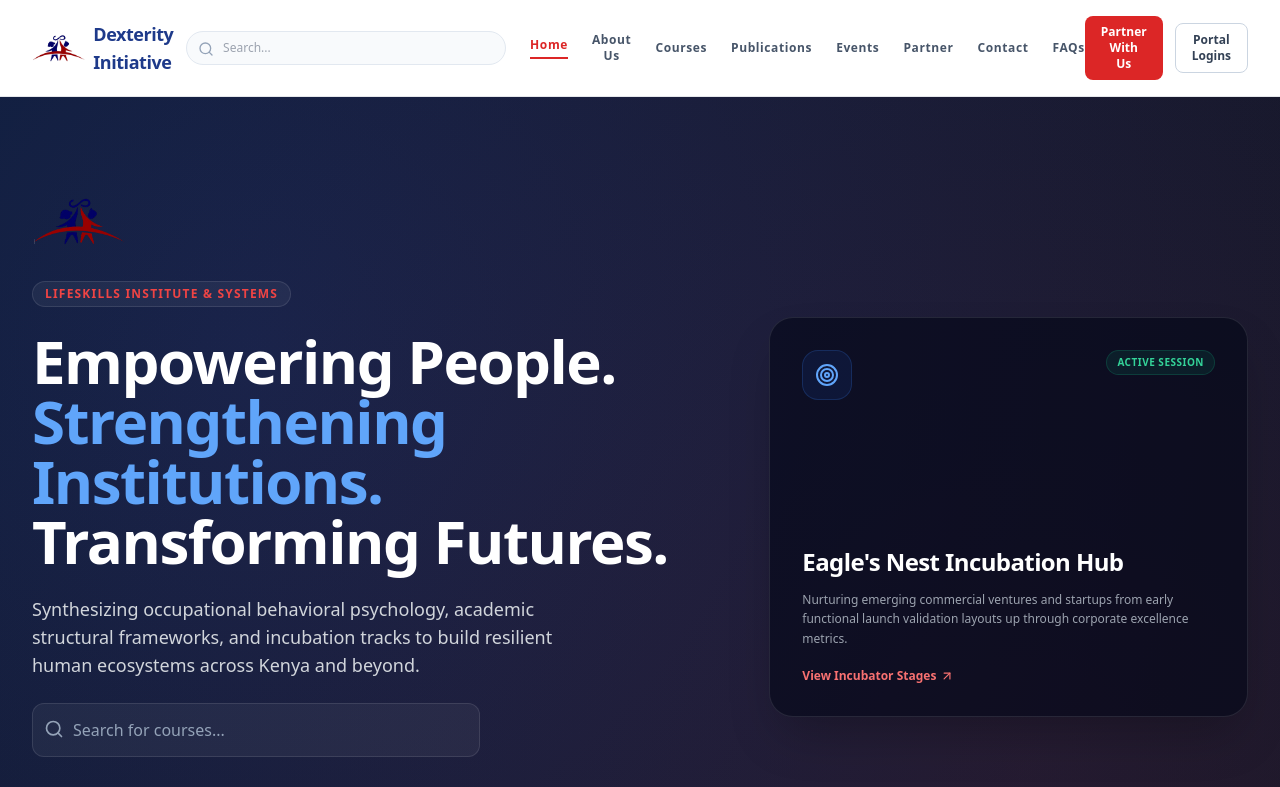
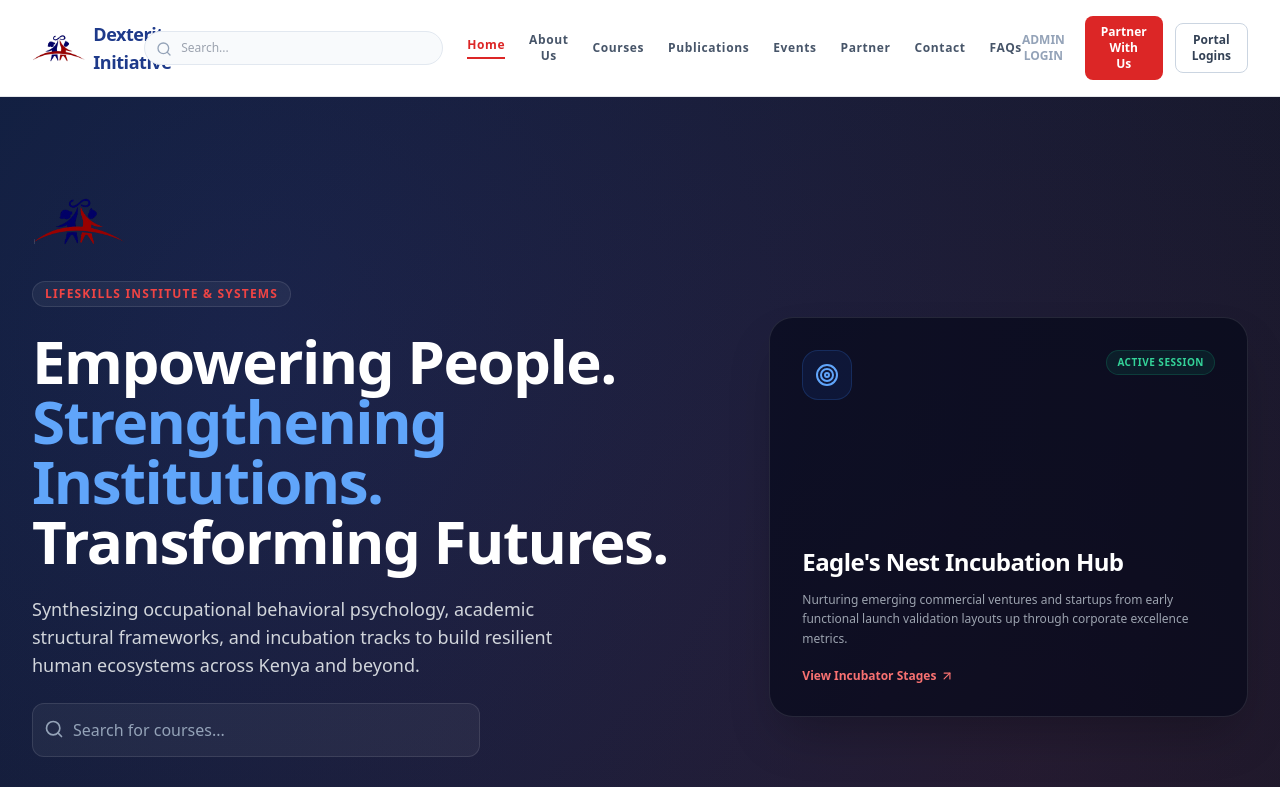
Before and after one commit to BroAmbula/Dexterity-Institute-, a React (Vite) app in the folder Frontend/: page / in a window 1280 px wide. Shown: the top 787 px of the page. Built offline with nearby package versions, Linux system fonts and the light colour scheme.

Commit message:
feat: simplify navigation security and add admin login access

```diff
--- a/Frontend/App.jsx
+++ b/Frontend/App.jsx
@@ -57,11 +57,10 @@
     { label: 'Contact', id: 'contact' }, { label: 'FAQs', id: 'faq' }
   ];
 
-  // UPDATED NAVIGATION LOGIC
   const handleNavigation = (viewId, data = null) => {
     if (data) setSelectedCourse(data);
 
-    // 1. Define specific views that are protected and require a role
+    // Define protected routes
     const protectedRoutes = [
       { id: 'student-dashboard', role: 'student' },
       { id: 'student-courses', role: 'student' },
@@ -73,16 +72,14 @@
       { id: 'add-course', role: 'super-admin' }
     ];
 
-    // 2. Check if the requested view is in our protected list
     const restrictedView = protectedRoutes.find(route => route.id === viewId);
 
-    // 3. If it IS restricted, check if the user has the correct role
+    // Enforce role check
     if (restrictedView && userRole !== restrictedView.role) {
       alert(`Access Denied: This area requires ${restrictedView.role} privileges.`);
       return;
     }
 
-    // 4. If we passed the check, proceed
     localStorage.setItem('currentView', viewId);
     setCurrentView(viewId);
     setMobileOpen(false);
@@ -156,9 +153,18 @@
         </div>
 
         <div className="hidden md:flex items-center gap-3">
+          {/* Admin Login Button */}
+          <button
+            onClick={() => handleNavigation('super-admin-login')}
+            className="text-xs text-slate-400 hover:text-blue-600 font-bold uppercase mr-2"
+          >
+            Admin Login
+          </button>
+
           <button onClick={() => handleNavigation('partner')} className="bg-red-600 text-white px-4 py-2 rounded-lg text-xs font-bold hover:bg-red-700 transition shadow-xs">
             Partner With Us
           </button>
+
           {!userRole ? (
             <button onClick={() => handleNavigation('student-login')} className="text-slate-700 border border-slate-300 px-4 py-2 rounded-lg text-xs font-bold hover:bg-slate-50 transition">
               Portal Logins
```
